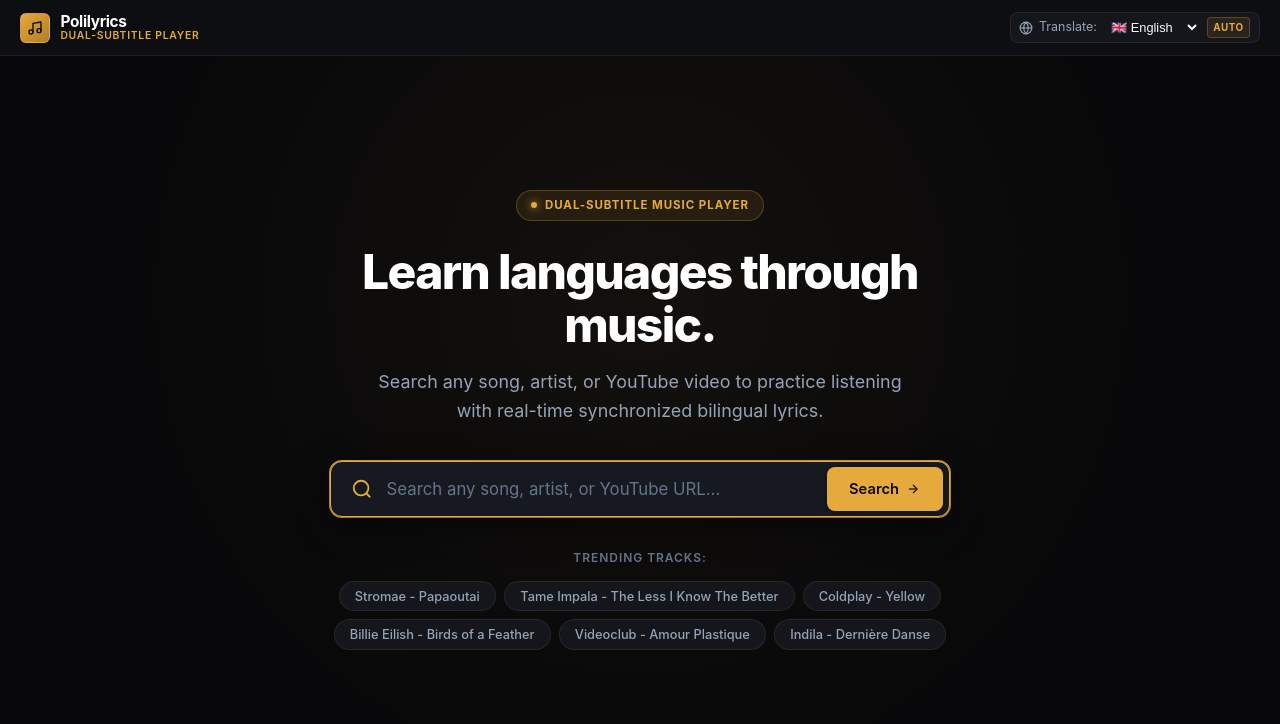
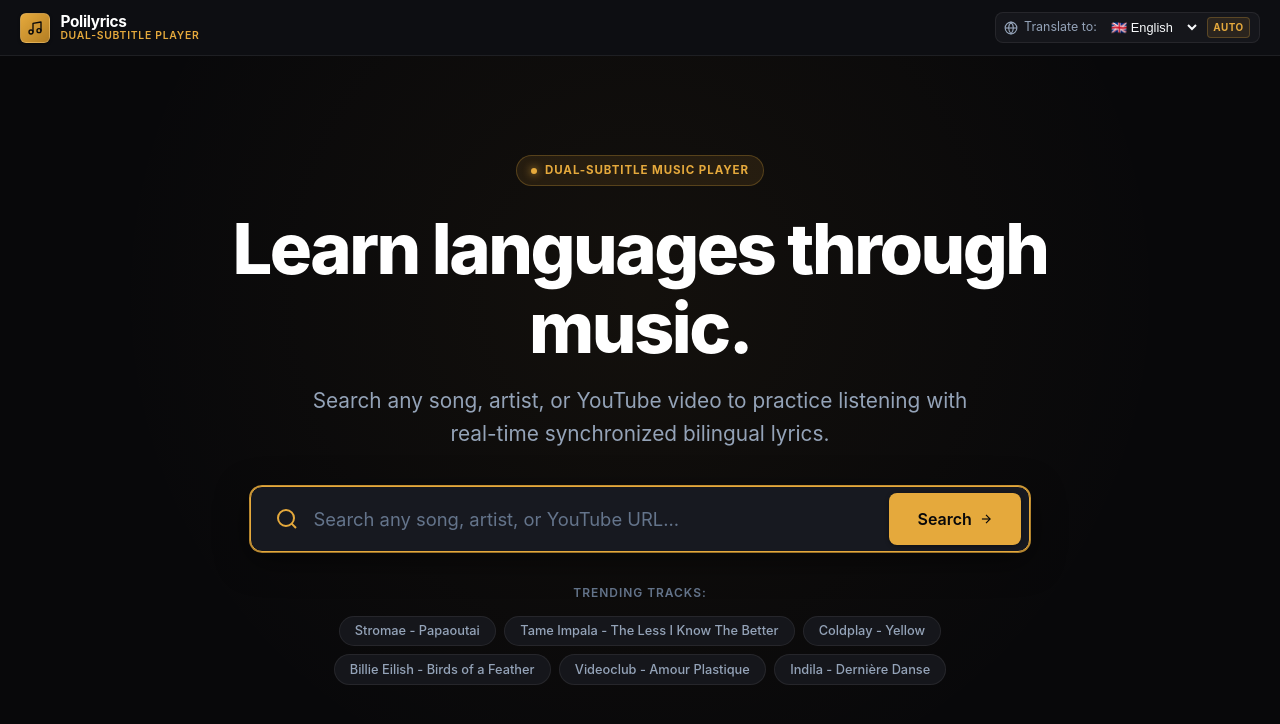
Before and after one commit to Lucalangella/polilyrics, a website built with Vite: page index.html in a window 1280 px wide. Built offline with nearby package versions, Linux system fonts and the light colour scheme.

Commit message:
Scale up landing page for large screens, fix Translate to label

```diff
--- a/index.html
+++ b/index.html
@@ -76,7 +76,7 @@
               <line x1="2" y1="12" x2="22" y2="12" />
               <path d="M12 2a15.3 15.3 0 0 1 4 10 15.3 15.3 0 0 1-4 10 15.3 15.3 0 0 1-4-10 15.3 15.3 0 0 1 4-10z" />
             </svg>
-            <span class="lang-label-text">Translate:</span>
+            <span class="lang-label-text">Translate to:</span>
           </label>
           <select id="language-select" class="select-input" aria-label="Select target language">
             <!-- Populated dynamically with detected default -->
--- a/src/style.css
+++ b/src/style.css
@@ -657,7 +657,7 @@ html, body {
 }
 
 .hero-content {
-  max-width: 680px;
+  max-width: 920px;
   width: 100%;
   display: flex;
   flex-direction: column;
@@ -701,7 +701,7 @@ html, body {
 }
 
 .hero-title {
-  font-size: clamp(2.1rem, 5vw, 3rem);
+  font-size: clamp(2.5rem, 5.5vw, 4.5rem);
   font-weight: 800;
   letter-spacing: -0.035em;
   color: #ffffff;
@@ -710,10 +710,10 @@ html, body {
 }
 
 .hero-subtitle {
-  font-size: clamp(0.95rem, 2vw, 1.12rem);
+  font-size: clamp(1rem, 2vw, 1.3rem);
   color: var(--text-secondary);
   line-height: 1.6;
-  max-width: 540px;
+  max-width: 680px;
   margin-bottom: 2.25rem;
   font-weight: 400;
 }
@@ -721,7 +721,7 @@ html, body {
 /* Big Hero Search Bar */
 .hero-search-box-wrapper {
   width: 100%;
-  max-width: 620px;
+  max-width: 780px;
   position: relative;
   margin-bottom: 2rem;
   z-index: 200;
@@ -731,11 +731,11 @@ html, body {
   display: flex;
   align-items: center;
   width: 100%;
-  height: 56px;
+  height: 66px;
   background: var(--bg-surface-elevated);
   border: 1px solid var(--border-medium);
   border-radius: var(--radius-lg);
-  padding: 0 0.4rem 0 1.25rem;
+  padding: 0 0.5rem 0 1.5rem;
   box-shadow: 0 8px 32px rgba(0, 0, 0, 0.45);
   transition: all var(--transition-normal);
 }
@@ -747,10 +747,10 @@ html, body {
 }
 
 .hero-search-icon {
-  width: 22px;
-  height: 22px;
+  width: 24px;
+  height: 24px;
   color: var(--text-tertiary);
-  margin-right: 0.85rem;
+  margin-right: 0.9rem;
   flex-shrink: 0;
   transition: color var(--transition-fast);
 }
@@ -765,7 +765,7 @@ html, body {
   background: transparent;
   border: none;
   outline: none;
-  font-size: 1.05rem;
+  font-size: 1.15rem;
   font-family: inherit;
   color: var(--text-primary);
   width: 100%;
@@ -798,10 +798,10 @@ html, body {
 }
 
 .hero-search-submit {
-  height: 44px;
-  padding: 0 1.4rem;
+  height: 52px;
+  padding: 0 1.75rem;
   border-radius: var(--radius-md);
-  font-size: 0.92rem;
+  font-size: 1rem;
   font-weight: 600;
   flex-shrink: 0;
   display: inline-flex;
```
